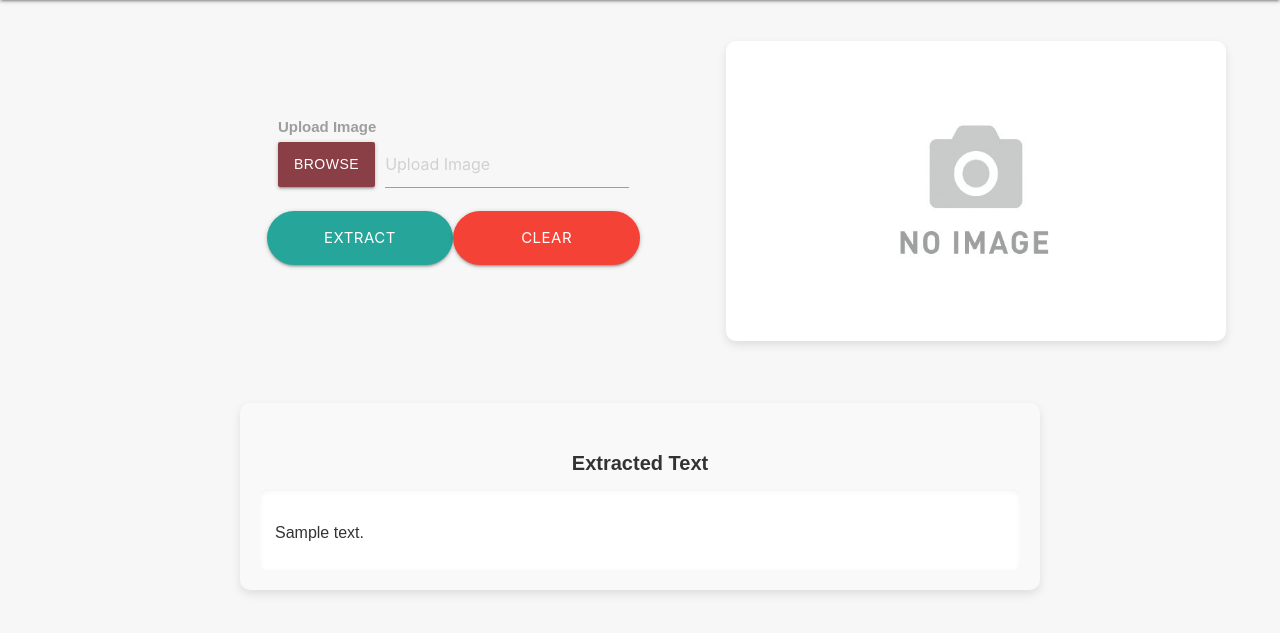
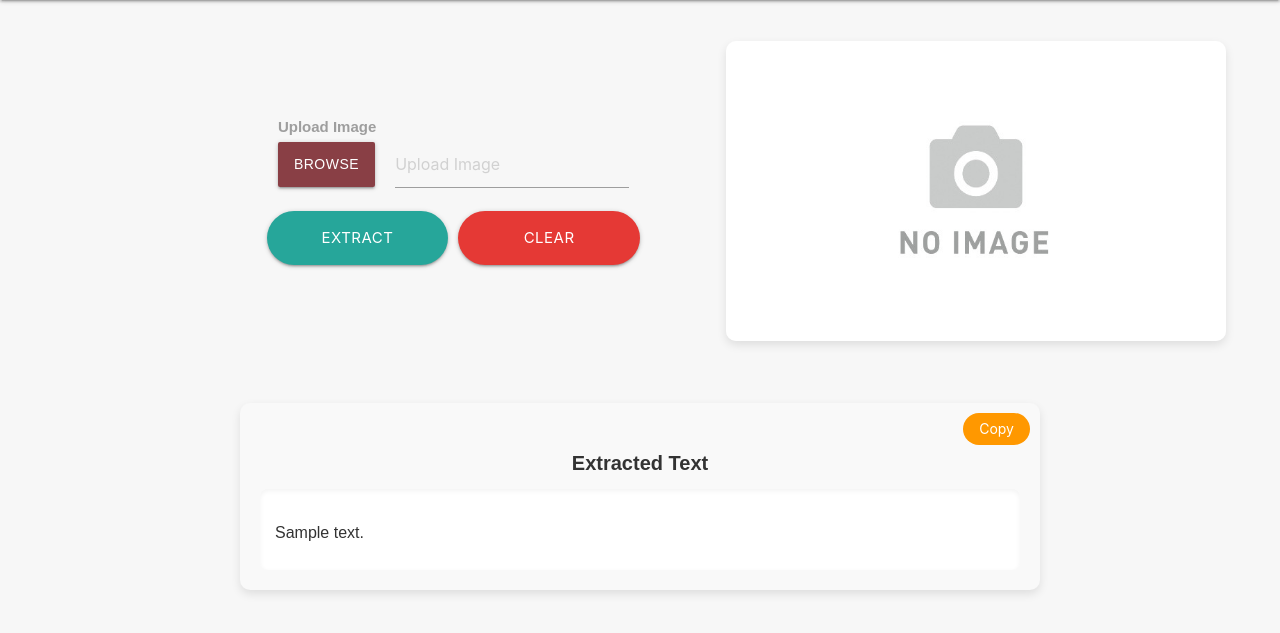
Before and after one commit to Manishkatel/TEXT-EXTRACTOR, a Flask app: template app/templates/index.html in a window 1280 px wide. Shown: the part 64-697 px from the top of the page. Run offline with Flask 3, Linux system fonts and the light colour scheme; the template is opened without the code that fills it: most values are stand-ins (such as "Sample title", 1, 10 or a date in 2020); some libraries are stand-ins or nearby versions.

Commit message:
Solved clear button and whiteboard reloading problem

```diff
--- a/app/templates/index.html
+++ b/app/templates/index.html
@@ -47,6 +47,7 @@
 
     .file-field .btn {
       background-color: #893f45;
+      margin-right: 10px;
     }
 
     .file-path-wrapper input {
@@ -65,6 +66,7 @@
 
     #clear-button {
       background-color: #e53935;
+      margin-left: 10px;
     }
 
     #clear-button:hover {
@@ -91,6 +93,7 @@
       background: #f9f9f9;
       border-radius: 10px;
       box-shadow: 0 4px 10px rgba(0, 0, 0, 0.1);
+      position: relative; /* To position the copy button inside it */
     }
 
     .text-title {
@@ -140,6 +143,26 @@
         width: 100%;
       }
     }
+
+    /* Copy Button Styling */
+    #copy-button {
+      background-color: #ff9800;
+      color: white;
+      padding: 8px 16px;
+      border-radius: 20px;
+      cursor: pointer;
+      border: none;
+      font-size: 14px;
+      position: absolute;
+      top: 10px;
+      right: 10px;
+      z-index: 10;
+    }
+
+    #copy-button:hover {
+      background-color: #f57c00;
+      transition: background-color 0.3s ease;
+    }
   </style>
 </head>
 
@@ -168,7 +191,7 @@
 
             <div class="row center">
               <button type="submit" class="btn-large">Extract</button>
-              <button type="button" id="clear-button" class="btn-large red">Clear</button>
+              <button type="button" id="clear-button" class="btn-large">Clear</button>
             </div>
           </div>
 
@@ -181,8 +204,16 @@
       </form>
     </div>
 
+    <!-- Display Error Message for Missing Image -->
+    {% if error_message %}
+      <p style="color: red; text-align: center;">{{ error_message }}</p>
+    {% endif %}
+
     <div class="extracted-text-container">
       {% if text %}
+        <!-- Copy Button -->
+        <button id="copy-button" title="Copy Text">Copy</button>
+
         <h3 class="text-title">Extracted Text</h3>
         <div class="text-content">
           {% for i in text %}
@@ -193,6 +224,8 @@
         <p class="no-text">No text extracted.</p>
       {% endif %}
     </div>
+
+  </div>
 
   <script src="https://cdnjs.cloudflare.com/ajax/libs/materialize/1.0.0/js/materialize.min.js"></script>
   <script>
@@ -214,7 +247,40 @@
         document.getElementById("image_upload").value = "";
         document.getElementById("image_name").value = "";
         document.getElementById("image-preview").src = "{{ url_for('static', filename='images/white_bg.jpg') }}";
-        document.querySelectorAll(".extracted-text-container p").forEach(e => e.remove());
+
+        // Clear the extracted text
+        document.querySelector(".text-content").innerHTML = "";
+
+        // Hide the "Extracted Text" section and show the "No text extracted" message
+        document.querySelector(".extracted-text-container").innerHTML = `
+          <p class="no-text">No text extracted.</p>
+        `;
+
+        // Remove the Copy button if it's visible
+        const copyButton = document.getElementById('copy-button');
+        if (copyButton) {
+            copyButton.remove();
+        }
+    };
+
+    // Function to copy extracted text to clipboard
+    document.getElementById("copy-button").onclick = function() {
+        const textContent = document.querySelector(".text-content").innerText;
+
+        // Create a temporary textarea element to copy the text
+        const tempTextArea = document.createElement("textarea");
+        tempTextArea.value = textContent;
+        document.body.appendChild(tempTextArea);
+
+        // Select and copy the text
+        tempTextArea.select();
+        document.execCommand("copy");
+
+        // Remove the temporary textarea from the DOM
+        document.body.removeChild(tempTextArea);
+
+        // Optionally, show a success message or change button text
+        alert("Text copied to clipboard!");
     };
   </script>
 </body>
```
